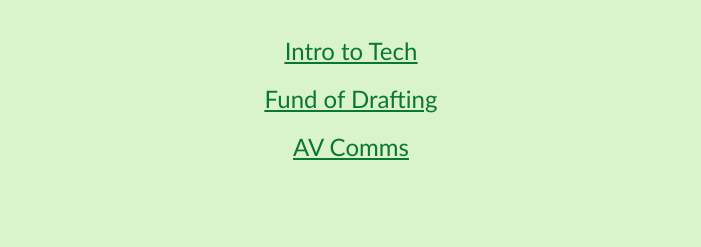
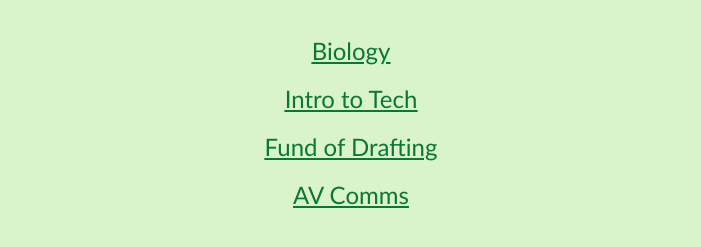
Before and after one commit to hfxtracey/hfxtracey.github.io, a plain HTML site: page index.html in a window 1280 px wide. Shown: the part 523-770 px from the top of the page, without its empty margins (289-990 px from the left). Drawn offline with Linux system fonts and the light colour scheme.

Commit message:
Update index.html

```diff
--- a/index.html
+++ b/index.html
@@ -31,6 +31,9 @@
       <h2>Steven Tracey</h2>
       <br>
       <div class="links">
+        <a href="subpages/bio.html"><u>Biology</u></a>
+        <br>
+        <br>
         <a href="subpages/IT/IT.html"><u>Intro to Tech</u></a>
         <br>
         <br>
```
